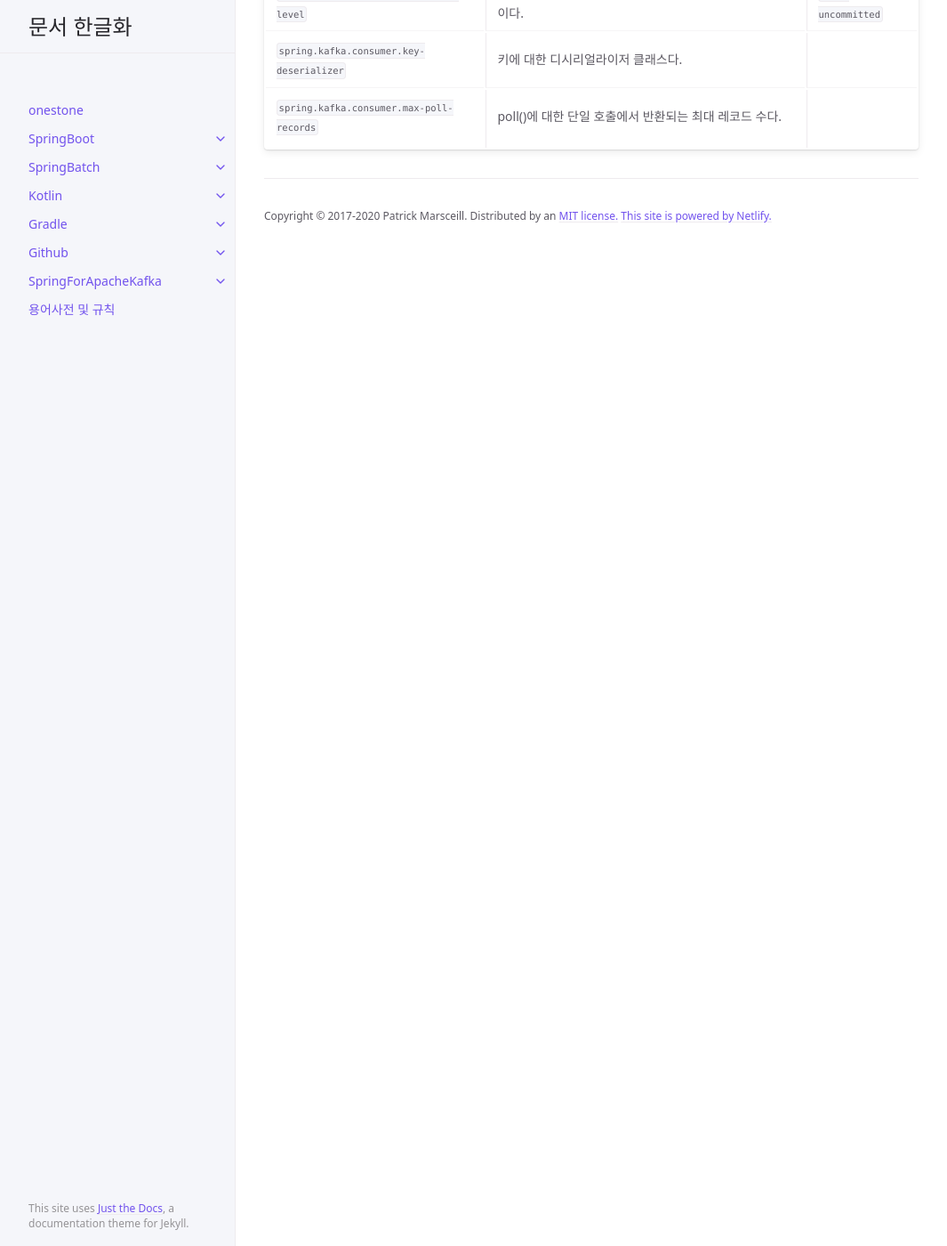
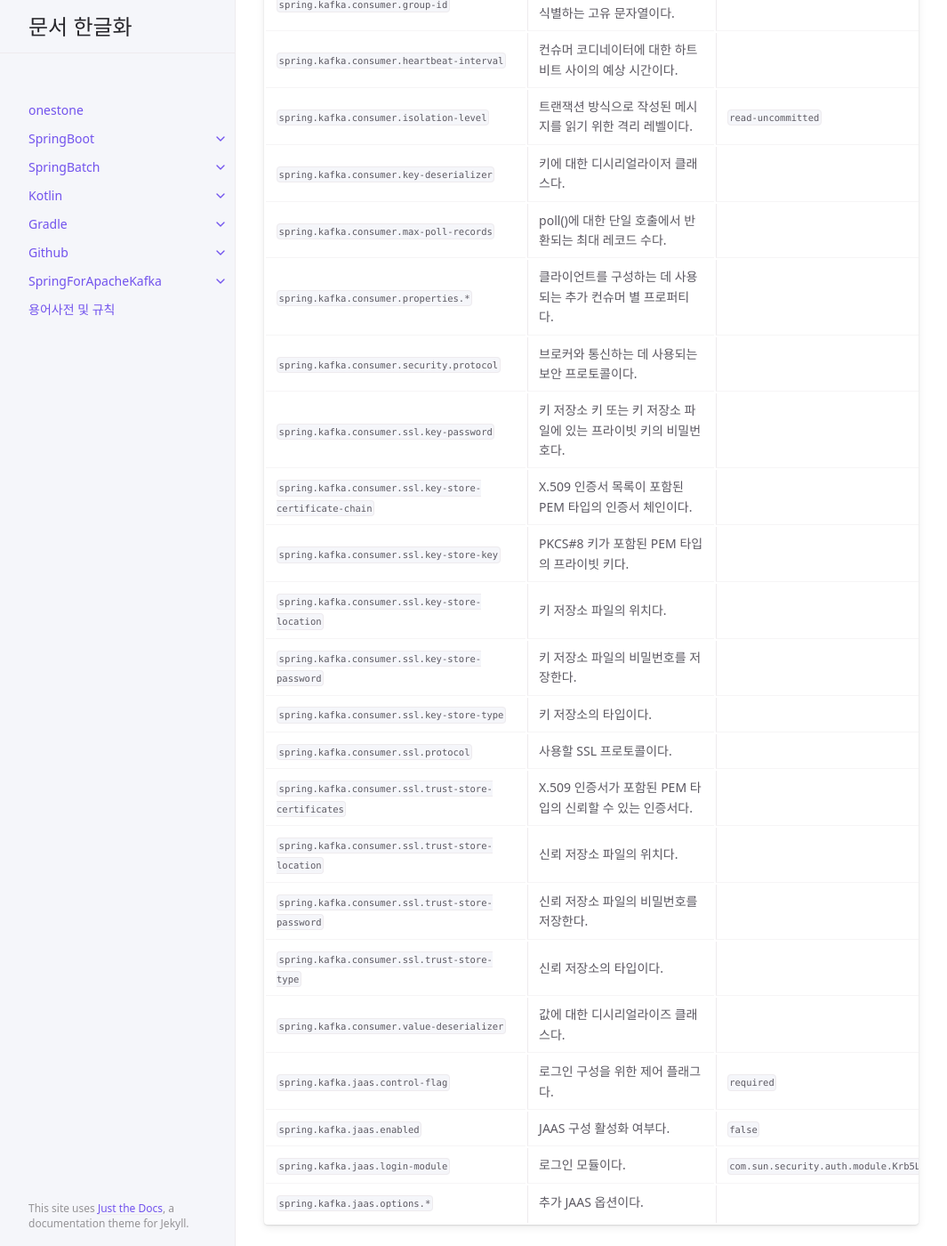
Before and after one commit to onestone9900/onestone9900.github.io, a Jekyll site: the page built from docs/spring_boot/3.1.1/spring_boot/19.appendices.md, in a window 1280 px wide and 1400 px high, scrolled down 44340 px. Shown: the whole window at 89% size, without its empty margins (107-1172 px from the left). Built offline with Jekyll 4.4.1, drawn with Linux system fonts in a browser that asks for light colours.

Commit message:
docs: spring boot - ## .A.8. 인테그레이션 프로퍼티(Integration Properties)

```diff
--- a/docs/spring_boot/3.1.1/spring_boot/19.appendices.md
+++ b/docs/spring_boot/3.1.1/spring_boot/19.appendices.md
@@ -673,7 +673,6 @@ nav_order: 19
 |`spring.kafka.client-id`|요청 시 서버에 전달할 ID다. 서버측 로깅에 사용된다.||
 |`spring.kafka.consumer.auto-commit-interval`|'enable.auto.commit'이 `true`로 설정된 경우 컨슈머 오프셋이 카프카에 자동 커밋되는 빈도다.||
 |`spring.kafka.consumer.auto-offset-reset`|카프카에 초기 오프셋이 없거나 현재 오프셋이 서버에 더 이상 존재하지 않는 경우 수행할 작업이다.||
-
 |`spring.kafka.consumer.bootstrap-servers`|카프카 클러스터에 대한 초기 커넥션을 설정하는 데 사용할 호스트:포트 쌍의 쉼표로 구분된 목록이다. 컨슈머에 대한 전역 프로퍼티을 오버라이드한다.||
 |`spring.kafka.consumer.client-id`|요청 시 서버에 전달할 ID다. 서버측 로깅에 사용된다.||
 |`spring.kafka.consumer.enable-auto-commit`|컨슈머의 오프셋이 백그라운드에서 주기적으로 커밋되는지 여부다.||
@@ -684,3 +683,21 @@ nav_order: 19
 |`spring.kafka.consumer.isolation-level`|트랜잭션 방식으로 작성된 메시지를 읽기 위한 격리 레벨이다.|`read-uncommitted`|
 |`spring.kafka.consumer.key-deserializer`|키에 대한 디시리얼라이저 클래스다.||
 |`spring.kafka.consumer.max-poll-records`|poll()에 대한 단일 호출에서 반환되는 최대 레코드 수다.||
+|`spring.kafka.consumer.properties.*`|클라이언트를 구성하는 데 사용되는 추가 컨슈머 별 프로퍼티다.||
+|`spring.kafka.consumer.security.protocol`|브로커와 통신하는 데 사용되는 보안 프로토콜이다.||
+|`spring.kafka.consumer.ssl.key-password`|키 저장소 키 또는 키 저장소 파일에 있는 프라이빗 키의 비밀번호다.||
+|`spring.kafka.consumer.ssl.key-store-certificate-chain`|X.509 인증서 목록이 포함된 PEM 타입의 인증서 체인이다.||
+|`spring.kafka.consumer.ssl.key-store-key`|PKCS#8 키가 포함된 PEM 타입의 프라이빗 키다.||
+|`spring.kafka.consumer.ssl.key-store-location`|키 저장소 파일의 위치다.||
+|`spring.kafka.consumer.ssl.key-store-password`|키 저장소 파일의 비밀번호를 저장한다.||
+|`spring.kafka.consumer.ssl.key-store-type`|키 저장소의 타입이다.||
+|`spring.kafka.consumer.ssl.protocol`|사용할 SSL 프로토콜이다.||
+|`spring.kafka.consumer.ssl.trust-store-certificates`|X.509 인증서가 포함된 PEM 타입의 신뢰할 수 있는 인증서다.||
+|`spring.kafka.consumer.ssl.trust-store-location`|신뢰 저장소 파일의 위치다.||
+|`spring.kafka.consumer.ssl.trust-store-password`|신뢰 저장소 파일의 비밀번호를 저장한다.||
+|`spring.kafka.consumer.ssl.trust-store-type`|신뢰 저장소의 타입이다.||
+|`spring.kafka.consumer.value-deserializer`|값에 대한 디시리얼라이즈 클래스다.||
+|`spring.kafka.jaas.control-flag`|로그인 구성을 위한 제어 플래그다.|`required`|
+|`spring.kafka.jaas.enabled`|JAAS 구성 활성화 여부다.|`false`|
+|`spring.kafka.jaas.login-module`|로그인 모듈이다.|`com.sun.security.auth.module.Krb5LoginModule`|
+|`spring.kafka.jaas.options.*`|추가 JAAS 옵션이다.||
```
